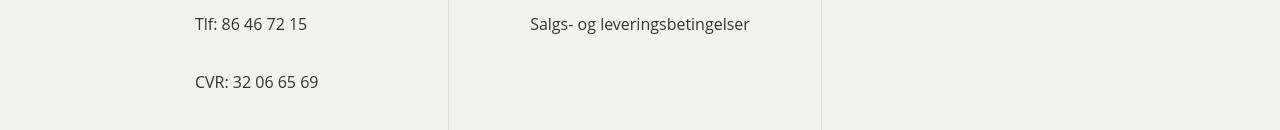
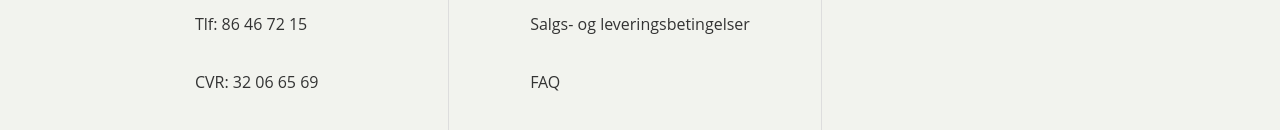
Before and after one commit to MagnusSigaardNoerlev/Medisis, a Vue app in the folder MedisisEksamen/: page / in a window 1280 px wide. Shown: the part 4215-4345 px from the top of the page. Built offline with nearby package versions, Linux system fonts and the light colour scheme.

Commit message:
ændret i ehvervssiden

```diff
--- a/MedisisEksamen/src/components/Footer.vue
+++ b/MedisisEksamen/src/components/Footer.vue
@@ -14,6 +14,7 @@
         <p>Leveringstiden</p>
         <p>Betalingsmetoder</p>
         <p>Salgs- og leveringsbetingelser</p>
+        <p>FAQ</p>
       </div>
       <div class="vertikal-linje2"></div>
       <div class="footer-section">
```
